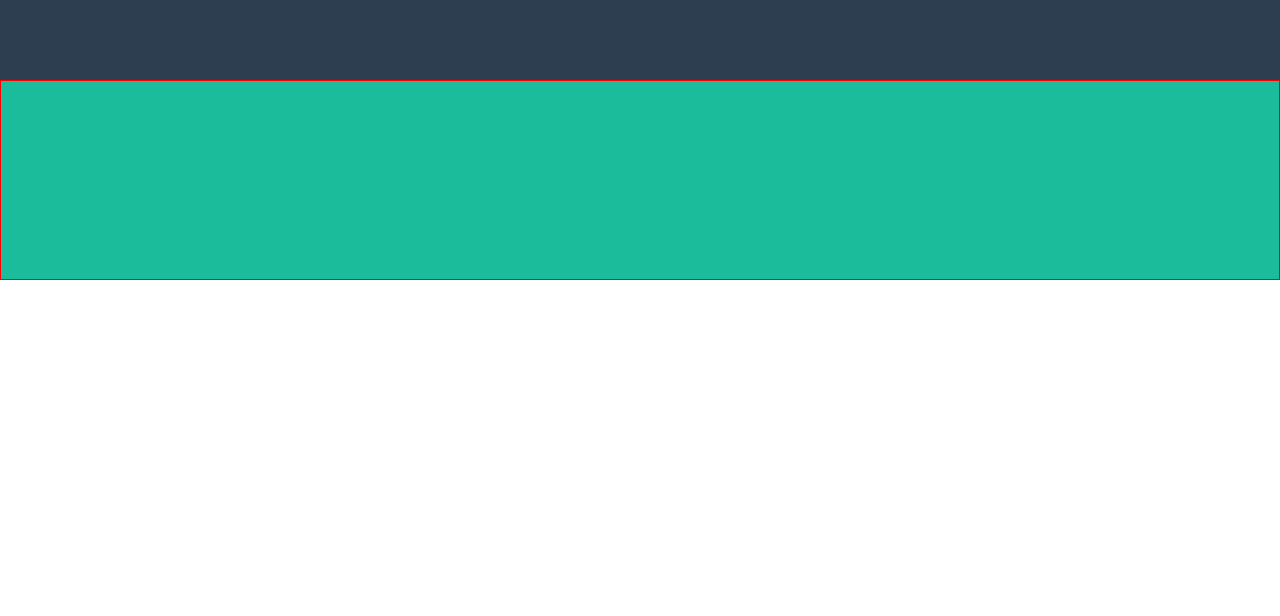
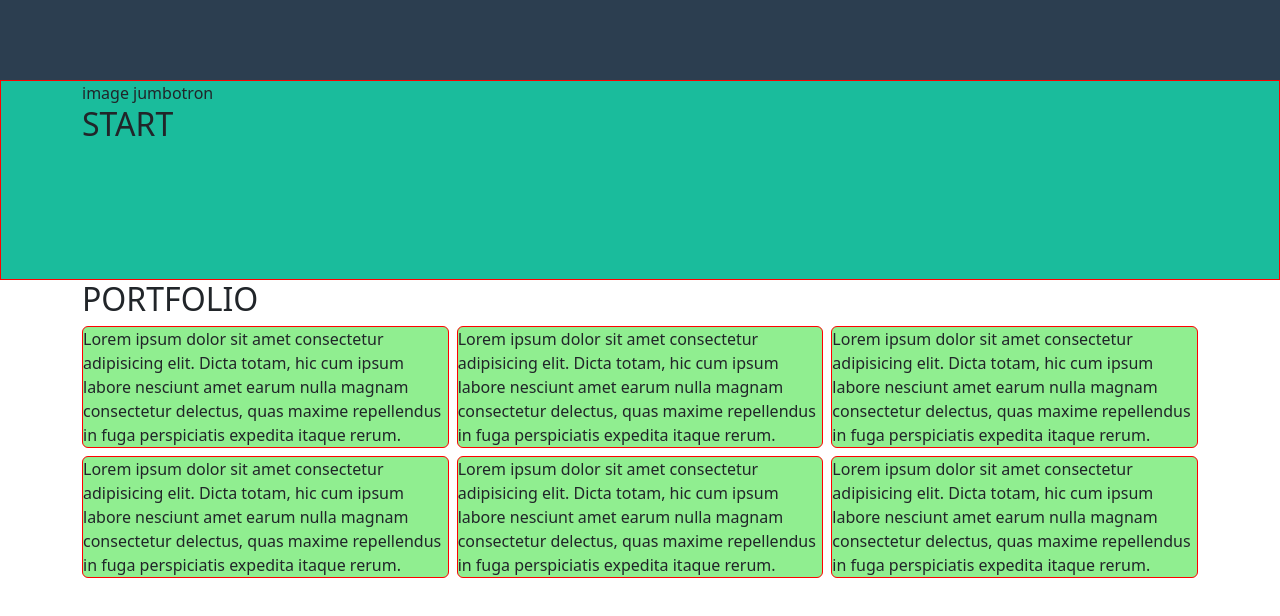
Before and after one commit to silvanoguel/html-css-bootstrap-freelancer, a plain HTML site: page index.html in a window 1280 px wide. Drawn offline with nearby package versions, Linux system fonts and the light colour scheme.

Commit message:
add:portfolio section

```diff
--- a/css/style.css
+++ b/css/style.css
@@ -23,7 +23,10 @@ img {
 
 
 
-
+.card {
+    background-color: lightgreen;
+    border: 1px solid red;
+}
 
 
 
--- a/index.html
+++ b/index.html
@@ -25,13 +25,60 @@
 
     <!-- MAIN -->
     <main>
-        <div class="jumbotron">
+        <!-- Jumbotron -->
+        <section class="jumbotron">
+            <div class="container">
+                <div>image jumbotron</div>
+                <div><h2>START</h2></div>
+            </div>
 
-        </div>
+        </section>
+        <!-- /Jumbotron -->
 
+        <!-- Portfolio -->
         <section class="portfolio">
 
+            <div class="container">
+                <h2>PORTFOLIO</h2>
+
+                <div class="row g-2">
+                    <div class="col-12 col-md-6 col-lg-4">
+                        <div class="card">
+                        Lorem ipsum dolor sit amet consectetur adipisicing elit. Dicta totam, hic cum ipsum labore nesciunt amet earum nulla magnam consectetur delectus, quas maxime repellendus in fuga perspiciatis expedita itaque rerum.
+                        </div>
+                    </div>
+                    <div class="col-12 col-md-6 col-lg-4">
+                        <div class="card">
+                        Lorem ipsum dolor sit amet consectetur adipisicing elit. Dicta totam, hic cum ipsum labore nesciunt amet earum nulla magnam consectetur delectus, quas maxime repellendus in fuga perspiciatis expedita itaque rerum.
+                        </div>
+                    </div>
+                    <div class="col-12 col-md-6 col-lg-4">
+                        <div class="card">
+                        Lorem ipsum dolor sit amet consectetur adipisicing elit. Dicta totam, hic cum ipsum labore nesciunt amet earum nulla magnam consectetur delectus, quas maxime repellendus in fuga perspiciatis expedita itaque rerum.
+                        </div>
+                    </div>
+                    <div class="col-12 col-md-6 col-lg-4">
+                        <div class="card">
+                        Lorem ipsum dolor sit amet consectetur adipisicing elit. Dicta totam, hic cum ipsum labore nesciunt amet earum nulla magnam consectetur delectus, quas maxime repellendus in fuga perspiciatis expedita itaque rerum.
+                        </div>
+                    </div>
+                    <div class="col-12 col-md-6 col-lg-4">
+                        <div class="card">
+                        Lorem ipsum dolor sit amet consectetur adipisicing elit. Dicta totam, hic cum ipsum labore nesciunt amet earum nulla magnam consectetur delectus, quas maxime repellendus in fuga perspiciatis expedita itaque rerum.
+                        </div>
+                    </div>
+                    <div class="col-12 col-md-6 col-lg-4">
+                        <div class="card">
+                        Lorem ipsum dolor sit amet consectetur adipisicing elit. Dicta totam, hic cum ipsum labore nesciunt amet earum nulla magnam consectetur delectus, quas maxime repellendus in fuga perspiciatis expedita itaque rerum.
+                        </div>
+                    </div>
+                </div>
+            </div>
         </section>
+        <!-- /Portfolio -->
+
+
+
 
         <section class="about">
 
```
